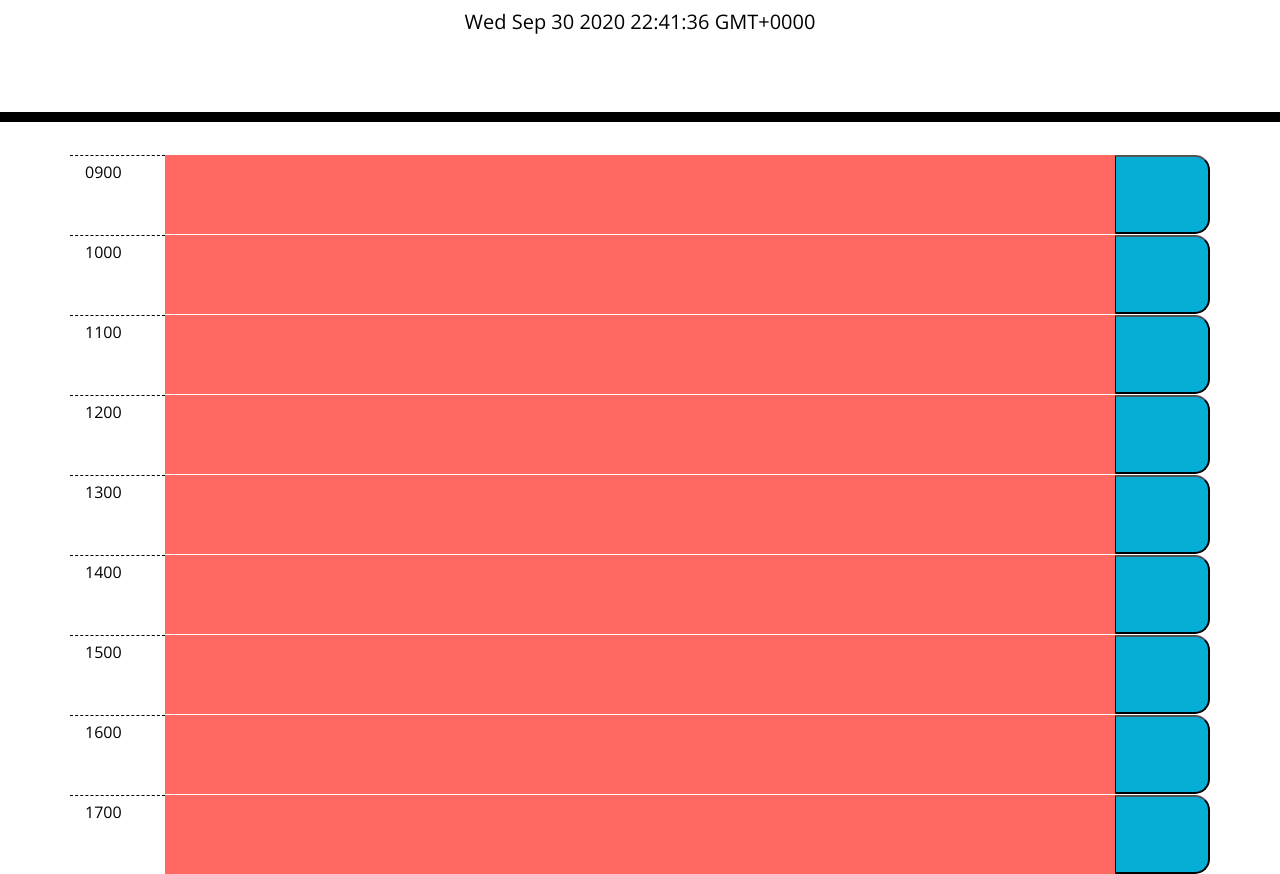
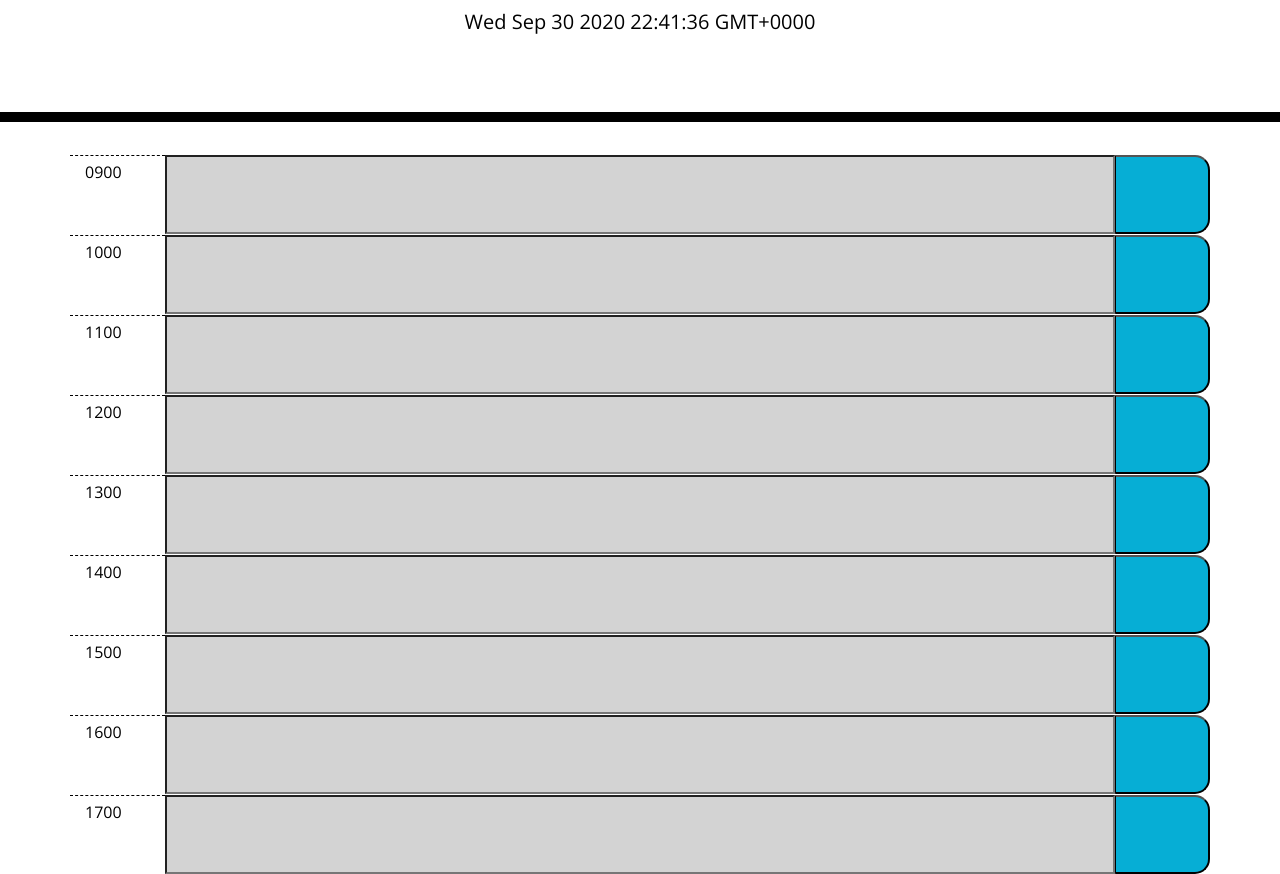
Before and after one commit to valadezMykel/Daily_Workflow_Chalendar, a plain HTML site: page index.html in a window 1280 px wide. Shown: the part 182-1056 px from the top of the page. Drawn offline with nearby package versions, Linux system fonts and the light colour scheme.

Commit message:
I love it when a plan comes together

```diff
--- a/Assets/java.js
+++ b/Assets/java.js
@@ -1,5 +1,32 @@
 console.log($("#currentDay"))
 
 let today = $("#currentDay");
+let currentHour = moment().format("H");
 
 today.text(moment());
+
+// when the page loads it updates the css classes on the inputs based on the current hour
+$("input").each(function(){
+    let elTime = $(this).data("time");
+    let savedText = localStorage.getItem(elTime);
+    if(elTime == currentHour){
+        $(this).addClass("present");
+        $(this).val(savedText);
+    }
+    else if(elTime > currentHour){
+        $(this).addClass("future");
+        $(this).val(savedText);
+    }
+    else{
+        $(this).addClass("past");
+        $(this).val(savedText);
+    };
+});
+
+$(".row").on("click", function(event){
+    if(event.target.matches("button")){
+        let submitTextDiv = event.target.parentElement.children[1];
+        let timeKey = submitTextDiv.getAttribute("data-time");
+        localStorage.setItem(timeKey, submitTextDiv.value)
+    }
+})
--- a/index.html
+++ b/index.html
@@ -32,47 +32,47 @@
       <!-- Timeblocks go here -->
       <div class="row">
         <div class="col-md-1 pt-2 hour">0900</div>
-        <div class="col-md-10 present"></div>
+        <input class="col-md-10" type="text" data-time="9">
         <button class="col-md-1 saveBtn"></button>
       </div>
       <div class="row">
         <div class="col-md-1 pt-2 hour">1000</div>
-        <div class="col-md-10 present"></div>
+        <input class="col-md-10" type="text" data-time="10">
         <button class="col-md-1 saveBtn"></button>
       </div>
       <div class="row">
         <div class="col-md-1 pt-2 hour">1100</div>
-        <div class="col-md-10 present"></div>
+        <input class="col-md-10" type="text" data-time="11">
         <button class="col-md-1 saveBtn"></button>
       </div>
       <div class="row">
         <div class="col-md-1 pt-2 hour">1200</div>
-        <div class="col-md-10 present"></div>
+        <input class="col-md-10" type="text" data-time="12">
         <button class="col-md-1 saveBtn"></button>
       </div>
       <div class="row">
         <div class="col-md-1 pt-2 hour">1300</div>
-        <div class="col-md-10 present"></div>
+        <input class="col-md-10" type="text" data-time="13">
         <button class="col-md-1 saveBtn"></button>
       </div>
       <div class="row">
         <div class="col-md-1 pt-2 hour">1400</div>
-        <div class="col-md-10 present"></div>
+        <input class="col-md-10" type="text" data-time="14">
         <button class="col-md-1 saveBtn"></button>
       </div>
       <div class="row">
         <div class="col-md-1 pt-2 hour">1500</div>
-        <div class="col-md-10 present"></div>
+        <input class="col-md-10" type="text" data-time="15">
         <button class="col-md-1 saveBtn"></button>
       </div>
       <div class="row">
         <div class="col-md-1 pt-2 hour">1600</div>
-        <div class="col-md-10 present"></div>
+        <input class="col-md-10" type="text" data-time="16">
         <button class="col-md-1 saveBtn"></button>
       </div>
       <div class="row">
         <div class="col-md-1 pt-2 hour">1700</div>
-        <div class="col-md-10 present"></div>
+        <input class="col-md-10" type="text" data-time="17">
         <button class="col-md-1 saveBtn"></button>
       </div>
     </div>
```
